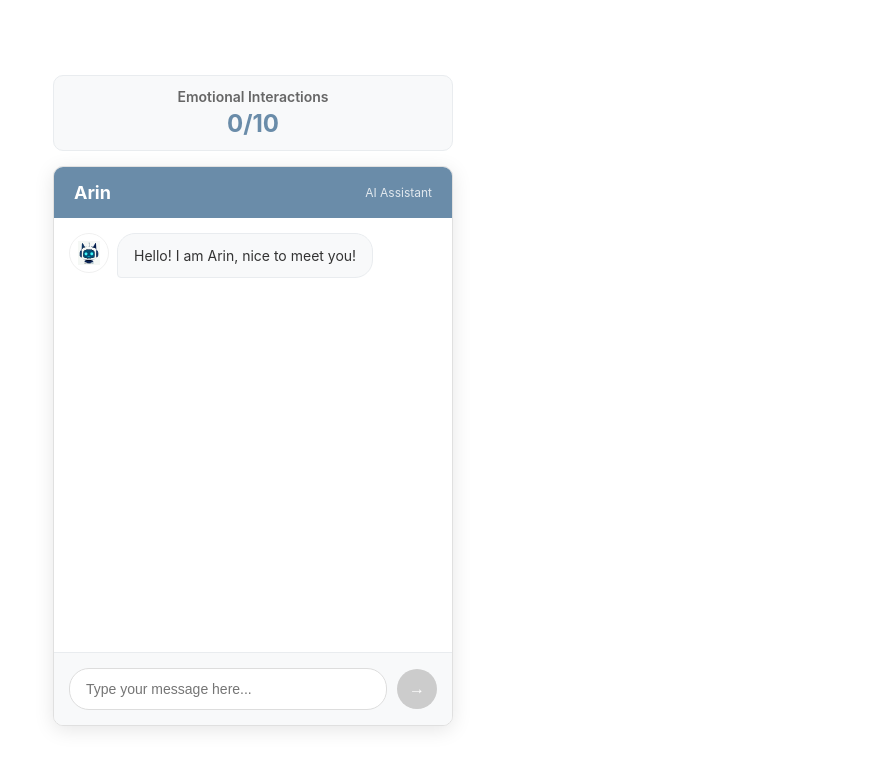
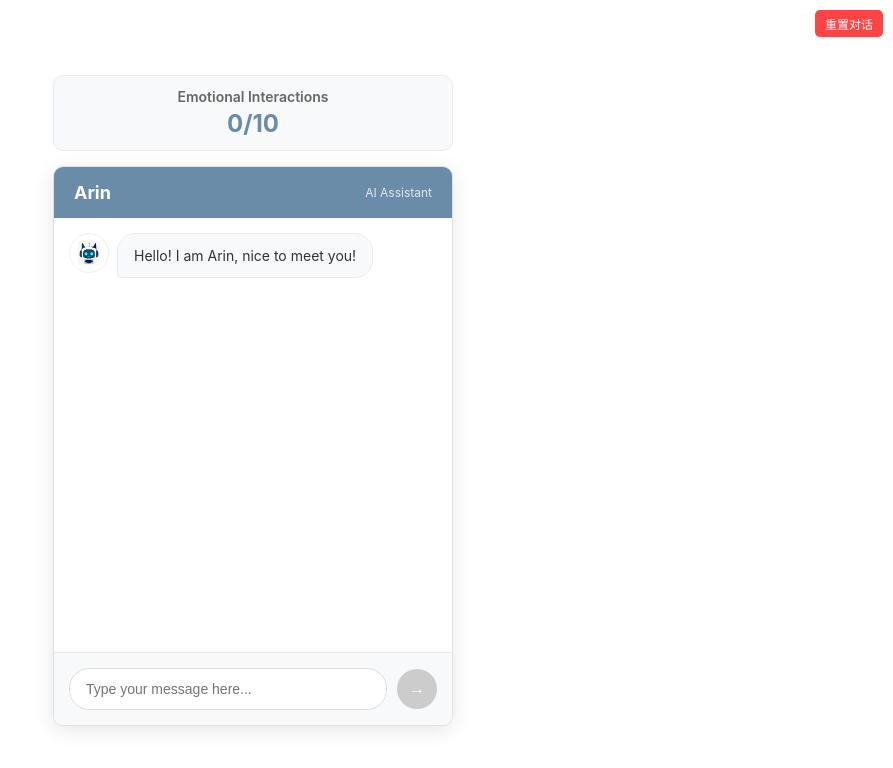
Before and after one commit to Asong2002/11_29-60, a Next.js app: page / in a window 1280 px wide. Shown: the top 768 px of the page, without its empty margins (387-1280 px from the left). Built offline with nearby package versions, Linux system fonts and the light colour scheme.

Commit message:
Update page.tsx

```diff
--- a/app/page.tsx
+++ b/app/page.tsx
@@ -21,14 +21,33 @@ export default function Home(): JSX.Element {
   const [conversationEnded, setConversationEnded] = useState<boolean>(false);
   const messagesEndRef = useRef<HTMLDivElement>(null);
 
-  // 从localStorage恢复状态
+  // 从localStorage恢复状态 - 修复初始化问题
   useEffect(() => {
     const savedEmotionalCount = localStorage.getItem('emotionalCount');
     const savedConversationEnded = localStorage.getItem('conversationEnded');
 
-    if (savedEmotionalCount) setEmotionalCount(parseInt(savedEmotionalCount, 10));
-    if (savedConversationEnded === 'true') setConversationEnded(true);
-  }, []);
+    // 确保从localStorage读取的值是有效的
+    if (savedEmotionalCount && !isNaN(parseInt(savedEmotionalCount, 10))) {
+      const count = parseInt(savedEmotionalCount, 10);
+      setEmotionalCount(count);
+
+      // 只有在计数达到10时才设置对话结束
+      if (count >= 10) {
+        setConversationEnded(true);
+        // 如果对话已结束但还没有结束消息，添加一个
+        if (messages.length === 1) {
+          setMessages(prev => [...prev, {
+            sender: 'bot',
+            content: 'Conversation ended. Thank you for chatting with me!\n\nFixed Code: MUAKC'
+          }]);
+        }
+      }
+    }
+
+    if (savedConversationEnded === 'true') {
+      setConversationEnded(true);
+    }
+  }, [messages.length]);
 
   // 保存状态到localStorage
   useEffect(() => {
@@ -57,8 +76,11 @@ export default function Home(): JSX.Element {
       setEmotionalCount((prev: number) => {
         const newCount = prev + 1;
 
+        console.log(`Emotional count updated: ${prev} -> ${newCount}`);
+
         // 检查是否达到终止条件（10次情感交互）
         if (newCount >= 10) {
+          console.log('Reached 10 emotional interactions, ending conversation');
           setConversationEnded(true);
           // 添加终止消息和固定代码
           setTimeout(() => {
@@ -84,6 +106,8 @@ export default function Home(): JSX.Element {
     const msg = inputValue.trim();
     if (!msg || isLoading || conversationEnded) return;
 
+    console.log('Sending message:', msg);
+
     // 添加用户消息
     setMessages((prev: Message[]) => [...prev, { sender: 'user', content: msg }]);
     setInputValue('');
@@ -108,6 +132,7 @@ export default function Home(): JSX.Element {
 
       if (data.success) {
         const reply = data.response || 'Sorry, I cannot respond at the moment.';
+        console.log('Bot reply:', reply);
         const { shouldBlush, showHearts, isEmotional } = checkTildeAndBlush(reply);
         setMessages((prev: Message[]) => [...prev, {
           sender: 'bot',
@@ -116,10 +141,6 @@ export default function Home(): JSX.Element {
           showHearts,
           isEmotional
         }]);
-
-        // 关键修复：每次对话都更新计数器显示
-        // 即使没有波浪线，也要确保UI重新渲染以显示最新计数
-        setEmotionalCount(current => current);
 
       } else {
         setMessages((prev: Message[]) => [...prev, {
@@ -148,6 +169,17 @@ export default function Home(): JSX.Element {
     }
   };
 
+  // 重置对话的调试函数（仅在开发时使用）
+  const resetConversation = (): void => {
+    console.log('Resetting conversation');
+    setMessages([{ sender: 'bot', content: 'Hello! I am Arin, nice to meet you!' }]);
+    setEmotionalCount(0);
+    setConversationEnded(false);
+    setInputValue('');
+    localStorage.removeItem('emotionalCount');
+    localStorage.removeItem('conversationEnded');
+  };
+
   // 找到最新的非"Typing..."的bot消息索引
   const latestBotMessageIndex = useMemo<number>(() => {
     for (let i = messages.length - 1; i >= 0; i--) {
@@ -161,6 +193,27 @@ export default function Home(): JSX.Element {
 
   return (
     <main className="main">
+      {/* 调试按钮 - 仅在开发时显示 */}
+      {process.env.NODE_ENV === 'development' && (
+        <button
+          onClick={resetConversation}
+          style={{
+            position: 'fixed',
+            top: '10px',
+            right: '10px',
+            background: '#ff4444',
+            color: 'white',
+            border: 'none',
+            padding: '5px 10px',
+            borderRadius: '5px',
+            fontSize: '12px',
+            zIndex: 1000
+          }}
+        >
+          重置对话
+        </button>
+      )}
+
       <div className="stats-panel">
         <div className="stat-item">
           <div className="stat-label">Emotional Interactions</div>
```
